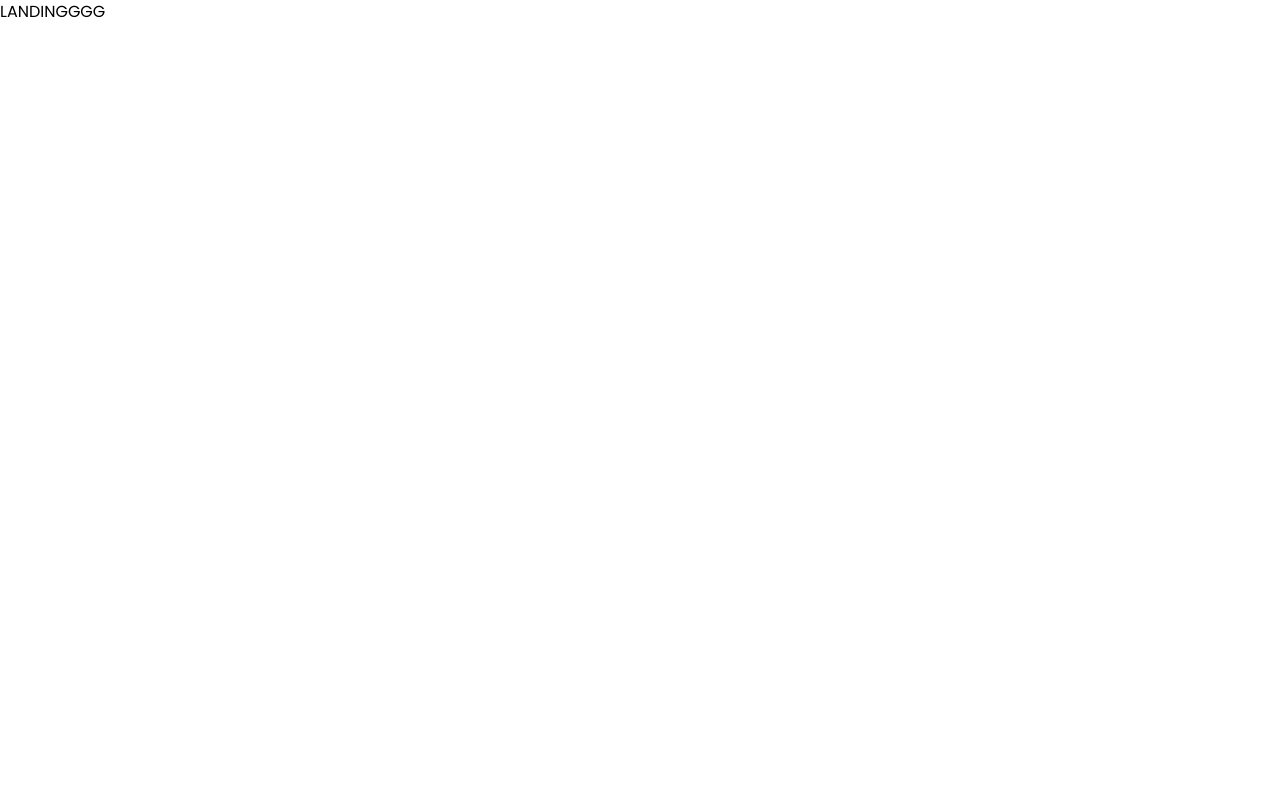
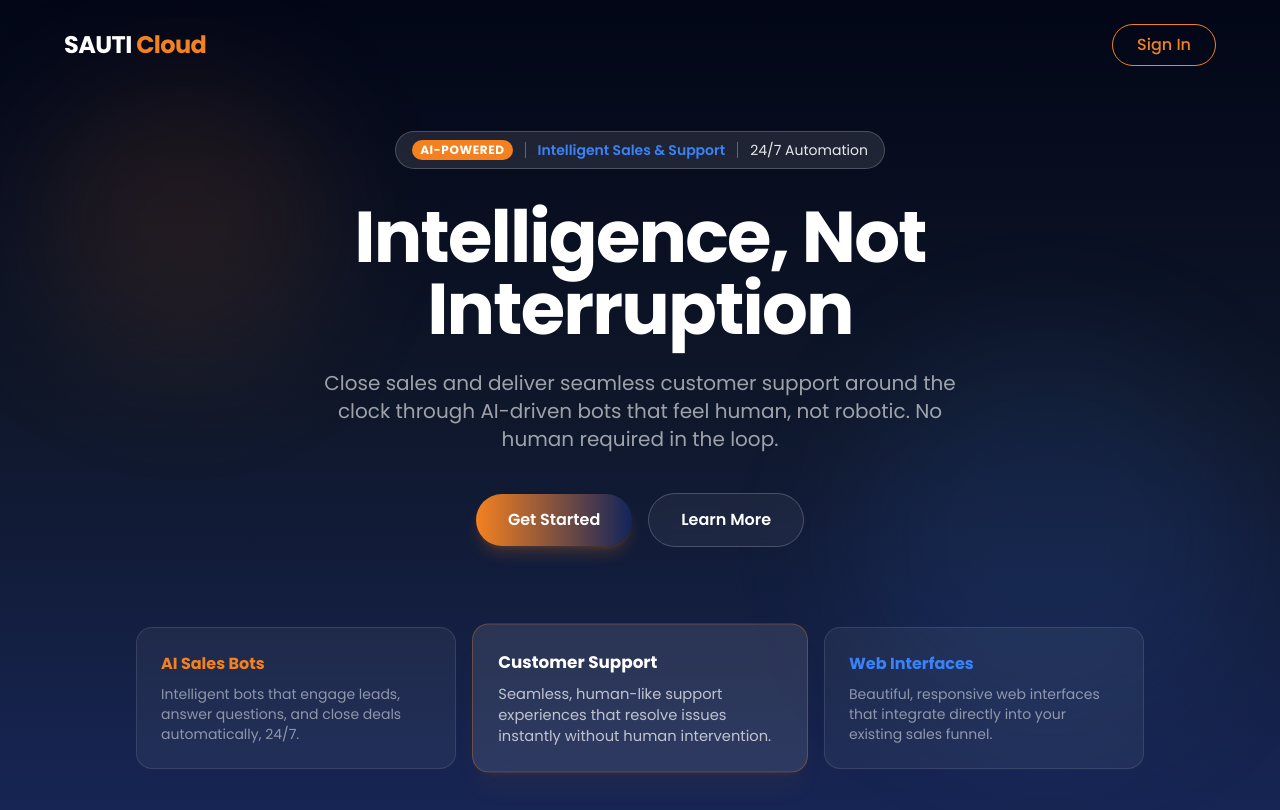
Before and after one commit to PberuKatwa/sauti-frontend, a React (Vite) app: page / in a window 1280 px wide. Built offline with nearby package versions, Linux system fonts and the light colour scheme.

Commit message:
Upgrades v2:added landing page

```diff
--- a/src/pages/Landing.tsx
+++ b/src/pages/Landing.tsx
@@ -1,5 +1,74 @@
+import { Link } from "react-router-dom";
+
 export default function Landing() {
   return (
-    <h1>LANDINGGGG</h1>
-  )
+    <div className="min-h-screen bg-gradient-to-b from-slate-950 via-slate-900 to-blue-950 font-[Poppins] relative overflow-hidden">
+      <div className="absolute inset-0 pointer-events-none">
+        <div className="absolute top-20 left-10 w-72 h-72 bg-[#F48120]/10 rounded-full blur-3xl" />
+        <div className="absolute bottom-20 right-10 w-96 h-96 bg-[#3B82F6]/10 rounded-full blur-3xl" />
+        <div className="absolute top-1/2 left-1/2 -translate-x-1/2 -translate-y-1/2 w-150 h-150 bg-white/2 rounded-full border border-white/5" />
+      </div>
+
+      <nav className="relative z-20 flex justify-between items-center px-8 py-6 md:px-16">
+        <div className="text-white font-bold text-2xl tracking-tight">
+          SAUTI<span className="text-[#F48120]"> Cloud</span>
+        </div>
+        <Link
+          to="/login"
+          className="px-6 py-2 rounded-full border border-[#F48120] text-[#F48120] font-medium hover:bg-[#F48120] hover:text-white transition-all"
+        >
+          Sign In
+        </Link>
+      </nav>
+
+      <main className="relative z-10 flex min-h-[80vh] flex-col items-center justify-center px-4 md:px-16 lg:px-24 text-center m-10">
+        <div className="flex items-center gap-3 bg-white/10 backdrop-blur-md border border-white/20 px-4 py-2 rounded-full mb-8 text-sm text-white/90">
+          <span className="bg-[#F48120] text-white text-xs font-bold px-2 py-0.5 rounded-full uppercase tracking-wider">AI-Powered</span>
+          <div className="h-4 w-px bg-white/30" />
+          <span className="font-semibold text-[#3B82F6]">Intelligent Sales & Support</span>
+          <div className="h-4 w-px bg-white/30" />
+          <span>24/7 Automation</span>
+        </div>
+
+        <h1 className="text-5xl md:text-7xl font-bold text-white max-w-4xl leading-[1.1] tracking-tight mb-6">
+          Intelligence, Not Interruption
+        </h1>
+
+        <p className="text-white/60 text-lg md:text-xl max-w-2xl leading-relaxed mb-10">
+          Close sales and deliver seamless customer support around the clock through AI-driven bots that feel human, not robotic. No human required in the loop.
+        </p>
+
+        <div className="flex flex-col sm:flex-row items-center gap-4">
+          <Link
+            to="/login"
+            className="px-8 py-3.5 rounded-full bg-gradient-to-r from-[#F48120] to-[#12245B] text-white font-semibold text-base hover:opacity-90 transition-opacity shadow-lg shadow-[#F48120]/20 w-full sm:w-auto text-center"
+          >
+            Get Started
+          </Link>
+
+          <a
+            href="#features"
+            className="px-8 py-3.5 rounded-full border border-white/20 bg-white/5 backdrop-blur text-white font-semibold text-base hover:bg-white/10 transition-colors w-full sm:w-auto text-center"
+          >
+            Learn More
+          </a>
+        </div>
+
+        <div className="grid grid-cols-1 md:grid-cols-3 gap-6 mt-20 w-full max-w-5xl">
+          <div className="p-6 rounded-2xl bg-white/5 border border-white/10 text-left">
+            <h3 className="text-[#F48120] font-bold mb-2">AI Sales Bots</h3>
+            <p className="text-white/50 text-sm">Intelligent bots that engage leads, answer questions, and close deals automatically, 24/7.</p>
+          </div>
+          <div className="p-6 rounded-2xl bg-white/10 border border-[#F48120]/30 text-left scale-105 shadow-xl shadow-[#F48120]/5">
+            <h3 className="text-white font-bold mb-2">Customer Support</h3>
+            <p className="text-white/70 text-sm">Seamless, human-like support experiences that resolve issues instantly without human intervention.</p>
+          </div>
+          <div className="p-6 rounded-2xl bg-white/5 border border-white/10 text-left">
+            <h3 className="text-[#3B82F6] font-bold mb-2">Web Interfaces</h3>
+            <p className="text-white/50 text-sm">Beautiful, responsive web interfaces that integrate directly into your existing sales funnel.</p>
+          </div>
+        </div>
+      </main>
+    </div>
+  );
 }
```
